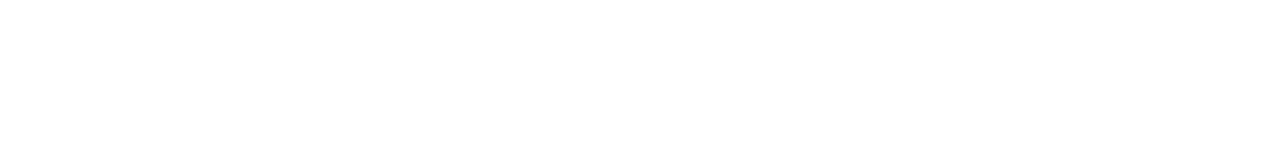
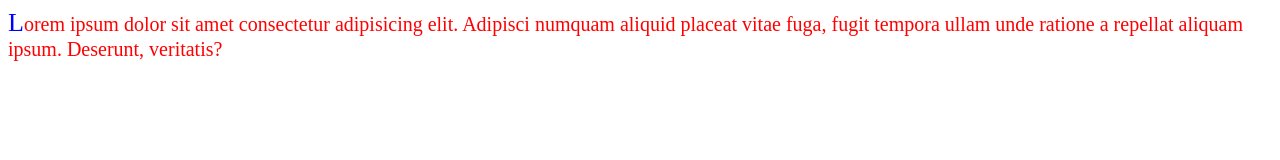
Before and after one commit to avk256/testCSS, a plain HTML site: page index.html in a window 1280 px wide. Drawn offline with Linux system fonts and the light colour scheme.

Commit message:
Add font size

```diff
--- a/assets/styles/style.css
+++ b/assets/styles/style.css
@@ -0,0 +1,9 @@
+body {
+    font-size: 20px;
+    color: red;
+
+}
+body::first-letter {
+    font-size: 26px;
+    color:blue
+  }
--- a/index.html
+++ b/index.html
@@ -8,6 +8,6 @@
     <link rel="stylesheet" href="./assets/styles/style.css">
 </head>
 <body>
-
+    Lorem ipsum dolor sit amet consectetur adipisicing elit. Adipisci numquam aliquid placeat vitae fuga, fugit tempora ullam unde ratione a repellat aliquam ipsum. Deserunt, veritatis?
 </body>
 </html>
```
